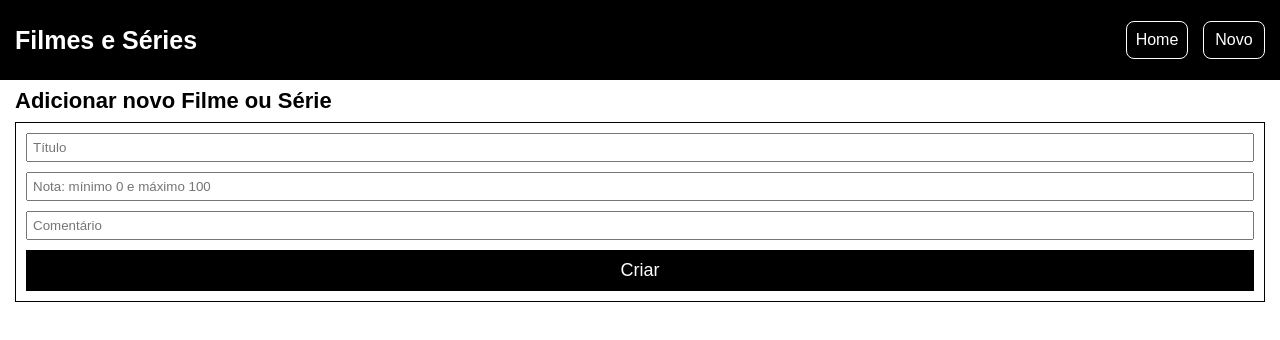
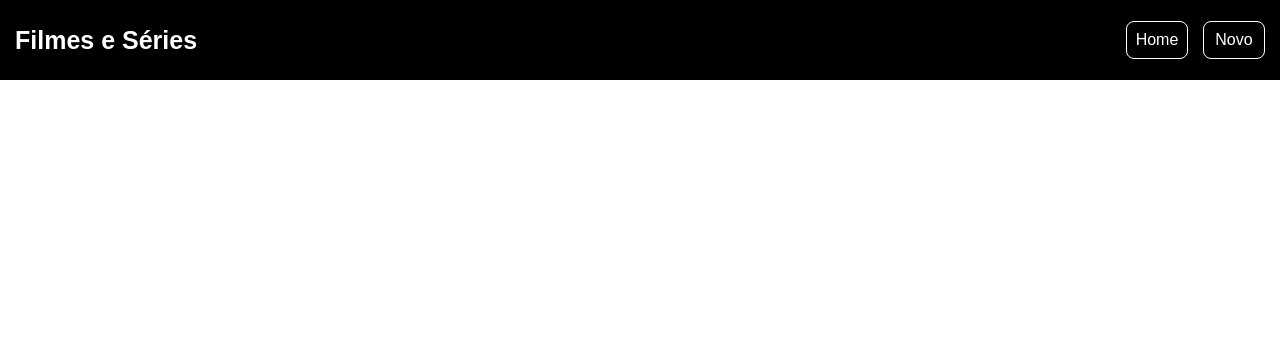
Before and after one commit to lazoliver/movie-front, a React (Vite) app: page /new in a window 1280 px wide. Shown: the top 340 px of the page. Built offline with nearby package versions, Linux system fonts and the light colour scheme.

Commit message:
feature/pages-hooks-movies

```diff
--- a/src/App.jsx
+++ b/src/App.jsx
@@ -2,7 +2,6 @@ import { BrowserRouter, Routes, Route } from "react-router-dom";
 import "./App.css";
 
 import Home from "./pages/Home";
-import New from "./pages/New";
 
 import Header from "./components/Header";
 
@@ -12,7 +11,6 @@ function App() {
       <Header />
       <Routes>
         <Route path="/" element={<Home />} />
-        <Route path="/new" element={<New />} />
       </Routes>
     </BrowserRouter>
   );
--- a/src/hooks/Movies.jsx
+++ /dev/null
@@ -1,60 +0,0 @@
-import { useEffect, useState } from "react";
-import styled from "styled-components";
-
-const MovieItem = styled.a`
-  border: 1px solid #000;
-  color: #000;
-  display: grid;
-  text-decoration: none;
-`;
-
-const MovieTitle = styled.h3`
-  background: #000;
-  color: #fff;
-  padding: 10px;
-`;
-
-const MovieInfo = styled.p`
-  padding: 5px 10px;
-`;
-
-function Movies() {
-  const [movies, setMovies] = useState([]);
-  const [isLoading, setIsLoading] = useState(true);
-
-  useEffect(() => {
-    getMovies();
-  }, []);
-
-  async function getMovies() {
-    await fetch("https://cautious-wasp-shift.cyclic.app/movies")
-      .then((response) => {
-        let data = response.json();
-        return data;
-      })
-      .then((data) => {
-        setMovies(data);
-        setIsLoading(false);
-      });
-  }
-
-  return isLoading ? (
-    <>
-      <p>Loading...</p>
-    </>
-  ) : (
-    <>
-      {movies.movies.map((movie) => {
-        return (
-          <MovieItem href={`/movies/${movie._id}`} key={movie._id}>
-            <MovieTitle>{movie.title}</MovieTitle>
-            <MovieInfo>Comentário: {movie.comment}</MovieInfo>
-            <MovieInfo>Nota: {movie.rating}</MovieInfo>
-          </MovieItem>
-        );
-      })}
-    </>
-  );
-}
-
-export default Movies;
--- /dev/null
+++ b/src/hooks/MoviesHook.jsx
@@ -0,0 +1,26 @@
+import { useEffect } from "react";
+import { useState } from "react";
+
+function MoviesHook() {
+    const [ movies, setMovies] = useState([]);
+    const [isLoading, setIsLoading] = useState(true);
+
+    useEffect(() => {
+        const fetchMovies = async () => {
+            try {
+                const response = await fetch("https://cautious-wasp-shift.cyclic.app/movies")
+                const data = await response.json();
+                setMovies(data)
+            } catch (error) {
+                console.error("Error:", error.message)
+            } finally {
+                setIsLoading(false)
+            }
+        };
+
+        fetchMovies();
+    }, []);
+    return { movies, isLoading };
+}
+
+export default MoviesHook;
--- a/src/hooks/NewMovie.jsx
+++ /dev/null
@@ -1,104 +0,0 @@
-import styled from "styled-components";
-import { useState } from "react";
-import { useNavigate } from "react-router-dom";
-
-const NewMovieForm = styled.form`
-  border: 1px solid #000;
-  display: grid;
-  gap: 10px;
-  padding: 10px;
-`;
-
-const NewMovieLabel = styled.label`
-  align-items: center;
-  display: flex;
-  gap: 10px;
-`;
-
-const NewMovieInput = styled.input`
-  padding: 5px;
-  width: 100%;
-`;
-
-const NewMovieSubmit = styled.button`
-  background: #000;
-  border: none;
-  color: #fff;
-  font-size: 18px;
-  padding: 10px;
-  width: 100%;
-`;
-
-function NewMovieFormComponent() {
-  const navigate = useNavigate();
-  const [newMovie, setNewMovie] = useState({
-    comment: "",
-    rating: "",
-    title: "",
-  });
-
-  const handleInputChange = (e) => {
-    const { name, value } = e.target;
-    setNewMovie((movie) => ({
-      ...movie,
-      [name]: value,
-    }));
-  };
-
-  const handleSubmit = async (e) => {
-    e.preventDefault();
-    await fetch("https://cautious-wasp-shift.cyclic.app/movies", {
-      method: "POST",
-      headers: {
-        "Content-Type": "application/json",
-      },
-      body: JSON.stringify(newMovie),
-    });
-
-    setNewMovie({
-      comment: "",
-      rating: "",
-      title: "",
-    });
-
-    navigate("/");
-  };
-
-  return (
-    <NewMovieForm onSubmit={handleSubmit}>
-      <NewMovieLabel>
-        <NewMovieInput
-          name="title"
-          onChange={handleInputChange}
-          placeholder="Título"
-          required
-          type="text"
-          value={newMovie.title}
-        />
-      </NewMovieLabel>
-      <NewMovieLabel>
-        <NewMovieInput
-          name="rating"
-          onChange={handleInputChange}
-          placeholder="Nota: mínimo 0 e máximo 100"
-          required
-          type="number"
-          value={newMovie.rating}
-        />
-      </NewMovieLabel>
-      <NewMovieLabel>
-        <NewMovieInput
-          name="comment"
-          onChange={handleInputChange}
-          placeholder="Comentário"
-          required
-          type="text"
-          value={newMovie.comment}
-        />
-      </NewMovieLabel>
-      <NewMovieSubmit type="submit">Criar</NewMovieSubmit>
-    </NewMovieForm>
-  );
-}
-
-export default NewMovieFormComponent;
--- a/src/index.css
+++ b/src/index.css
@@ -121,3 +121,9 @@ table {
   border-collapse: collapse;
   border-spacing: 0;
 }
+a,
+a:active,
+a:hover,
+a:visited{
+  text-decoration: none;
+}
--- a/src/pages/Home.jsx
+++ b/src/pages/Home.jsx
@@ -1,26 +1,60 @@
 import styled from "styled-components";
 
-const MoviesList = styled.div`
-  display: grid;
-  gap: 10px;
-  padding-top: 10px;
-`;
+import MoviesHook from "../hooks/MoviesHook";
+
+const MovieList = styled.ul`
+    display: grid;
+    gap: 10px
+`
+
+const MovieItem = styled.a`
+    border: 1px solid #000;
+    display: grid;
+`
+
+const MovieTitle = styled.h4`
+    background: #000;
+    color: #fff;
+    padding: 10px
+`
+
+const MovieInfo = styled.p`
+    color: #000;
+    padding: 5px 10px
+`
 
 const Title = styled.h2`
-  font-size: 22px;
-`;
-
-import Movies from "../hooks/Movies";
+    font-size: 22px;
+    padding: 10px 0px
+`
 
 function Home() {
-  return (
-    <main className="container">
-      <MoviesList>
-        <Title>Lista de reviews</Title>
-        <Movies />
-      </MoviesList>
-    </main>
-  );
+    const { movies, isLoading } = MoviesHook();
+
+    return isLoading ? (
+        <main>
+            <div className="container">
+                <Title>Carregando...</Title>
+            </div>
+        </main>
+    ) : (
+        <main>
+            <div className="container">
+                <Title>
+                    Lista
+                </Title>
+                <MovieList>
+                    {movies.movies.map((movie) => (
+                        <MovieItem href="/" key={movie._id}>
+                            <MovieTitle>{movie.title}</MovieTitle>
+                            <MovieInfo>Comentário: {movie.comment}</MovieInfo>
+                            <MovieInfo>Nota: {movie.rating}</MovieInfo>
+                        </MovieItem>
+                    ))}
+                </MovieList>
+            </div>
+        </main>
+    )
 }
 
 export default Home;
--- a/src/pages/New.jsx
+++ /dev/null
@@ -1,25 +0,0 @@
-import styled from "styled-components";
-
-import NewMovieForm from "../hooks/NewMovie";
-
-const NewMovie = styled.div`
-  padding-top: 10px;
-`;
-
-const Title = styled.h2`
-  font-size: 22px;
-  padding-bottom: 10px;
-`;
-
-function New() {
-  return (
-    <main className="container">
-      <NewMovie>
-        <Title>Adicionar novo Filme ou Série</Title>
-        <NewMovieForm />
-      </NewMovie>
-    </main>
-  );
-}
-
-export default New;
```
